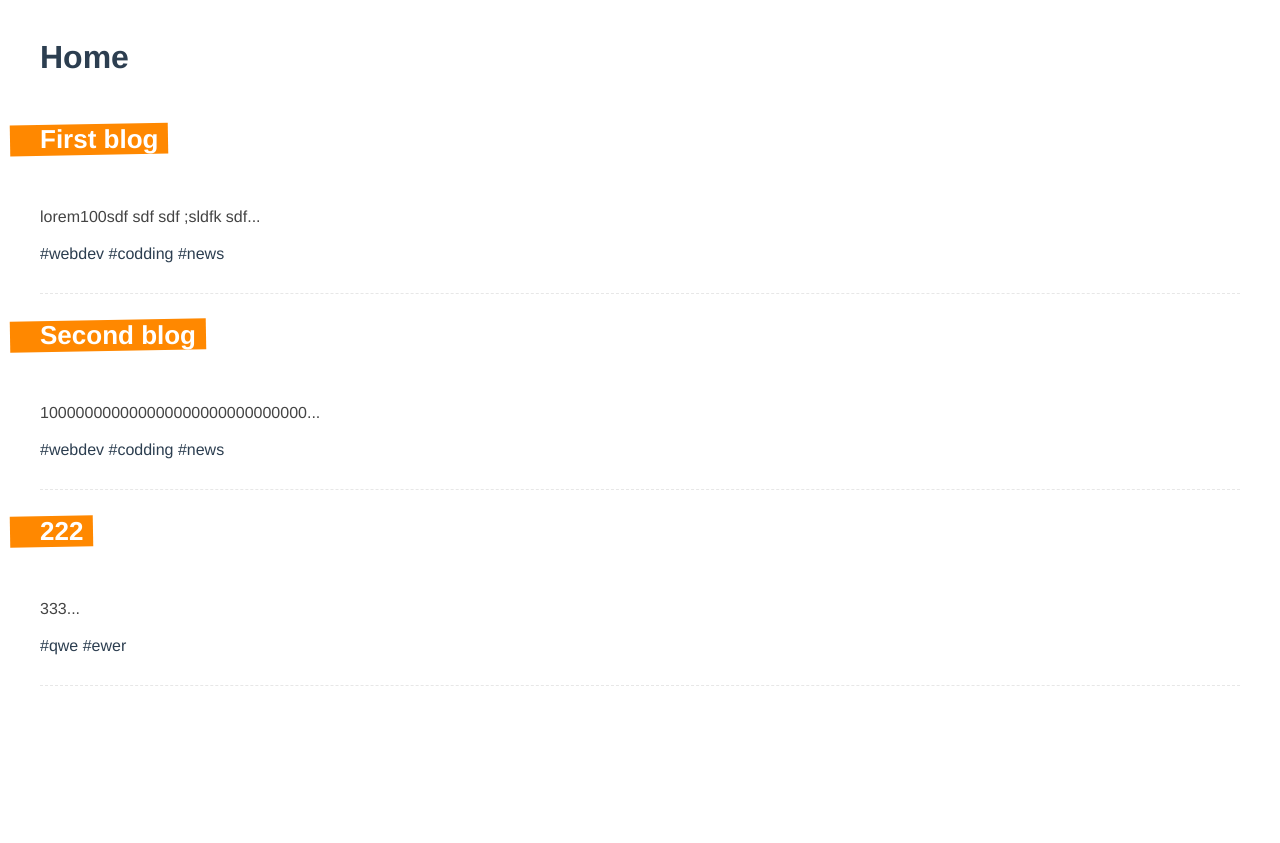
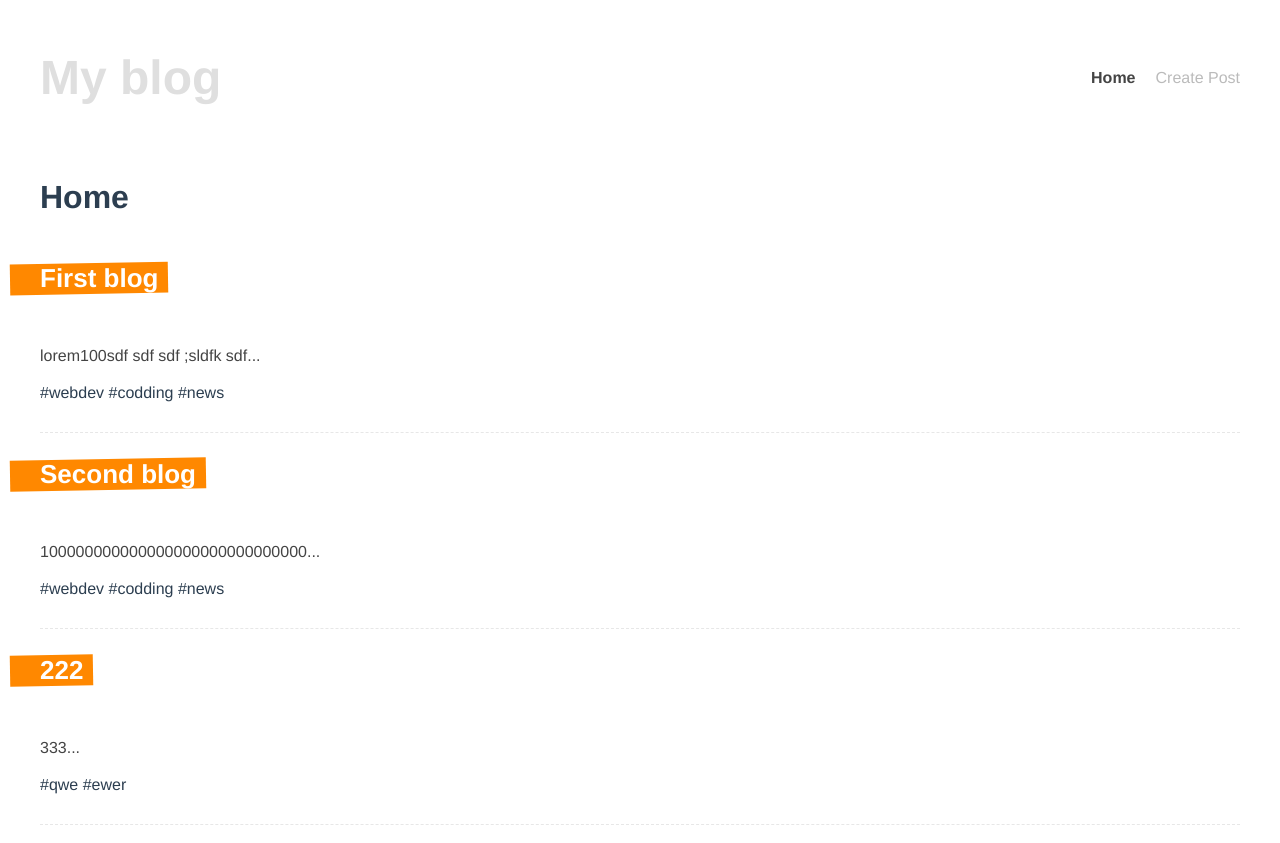
Before and after one commit to Kirill222/vue_composition_api, a Vue app: page / in a window 1280 px wide. Before the commit the page ends 800 px from the top, so only its background shows below. Built offline with nearby package versions, Linux system fonts and the light colour scheme; data requests are answered from the project's data file.

Commit message:
15 Navbar added with CSS styles

```diff
--- a/src/App.vue
+++ b/src/App.vue
@@ -1,6 +1,15 @@
 <template>
+  <Navbar />
   <router-view/>
 </template>
+
+<script>
+import Navbar from './components/Navbar.vue'
+
+export default {
+  components: {Navbar},
+}
+</script>
 
 <style>
 #app {
--- /dev/null
+++ b/src/components/Navbar.vue
@@ -0,0 +1,44 @@
+<template>
+  <header>
+      <h1>My blog</h1>
+      <nav>
+          <router-link :to="{name: 'Home'}">Home</router-link>
+          <router-link :to="{name: 'Create'}">Create Post</router-link>
+      </nav>
+  </header>
+</template>
+
+<script>
+export default {
+
+}
+</script>
+
+<style>
+
+header {
+    display: flex;
+    justify-content: space-between;
+    align-items: center;
+    max-width: 1200px;
+    margin: 0 auto;
+    padding: 10px;
+}
+
+header h1 {
+    color: #dfdfdf;
+    font-size: 48px;
+}
+
+header a {
+    color: #bbb;
+    text-decoration: none;
+    margin-left: 20px;
+}
+
+header a.router-link-active {
+    color: #444;
+    font-weight: bold;
+}
+
+</style>
```
